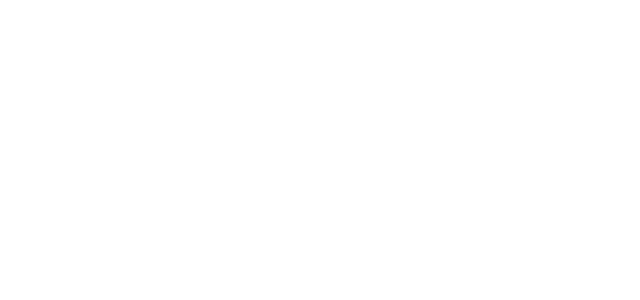
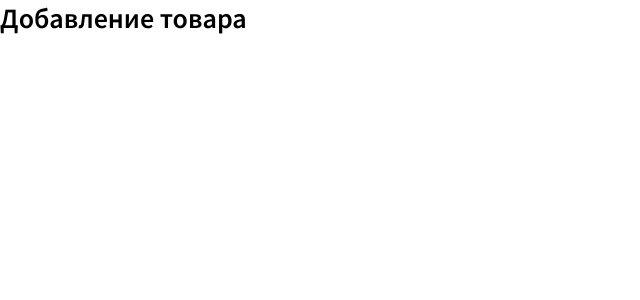
Before and after one commit to fundamentum71/test-project-for-job-1, a React (Create React App) app: page / in a window 1280 px wide. Shown: the top 300 px of the page, without its empty margins (0-640 px from the left). Built offline with nearby package versions, Linux system fonts and the light colour scheme.

Commit message:
import fonts

```diff
--- a/src/components/app/App.js
+++ b/src/components/app/App.js
@@ -1,5 +1,20 @@
+import ProductSort from '../productSort/ProductSort';
+import ProductAdd from '../productAdd/ProductAdd';
+import ProductList from '../productList/ProductList';
+
 function App() {
-	return <div className="App"></div>;
+	return (
+		<div className="App">
+			<header>
+				<h1>Добавление товара</h1>
+				<ProductSort />
+			</header>
+			<main className="container">
+				<ProductAdd />
+				<ProductList />
+			</main>
+		</div>
+	);
 }
 
 export default App;
--- a/src/components/productList/ProductList.js
+++ b/src/components/productList/ProductList.js
@@ -1,3 +1,4 @@
+import ProductListItem from '../productListItem/ProductListItem';
 import './productList.scss';
 
 const ProductList = () => {};
--- a/src/index.js
+++ b/src/index.js
@@ -2,6 +2,8 @@ import React from 'react';
 import ReactDOM from 'react-dom/client';
 
 import App from './components/app/App';
+
+import './style/style.scss';
 
 const root = ReactDOM.createRoot(document.getElementById('root'));
 root.render(
--- a/src/style/style.scss
+++ b/src/style/style.scss
@@ -1,8 +1,7 @@
-@import './variables';
-@import './button';
+@import url('https://fonts.googleapis.com/css2?family=Inter:wght@600&family=Source+Sans+Pro:wght@400;600&display=swap');
 
 * {
-	font-family: 'Roboto Condensed', sans-serif;
+	font-family: 'Source Sans Pro';
 	margin: 0;
 	padding: 0;
 	box-sizing: border-box;
@@ -46,3 +45,10 @@ input::-webkit-inner-spin-button {
 	margin: 0;
 }
 //обнуление браузерных стилей
+
+@import './variables';
+@import './button';
+
+h1 {
+	font-size: 1.75rem;
+}
```
